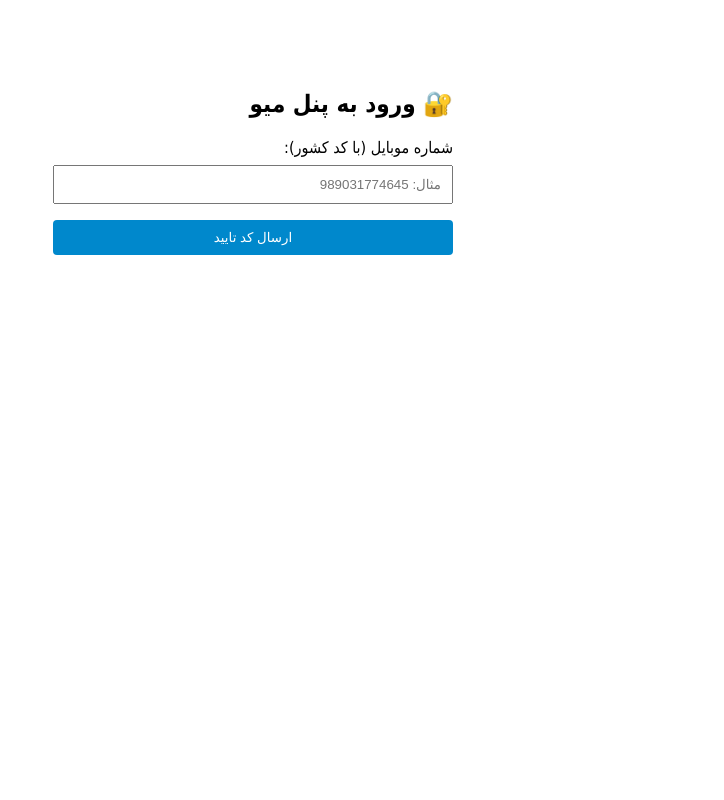
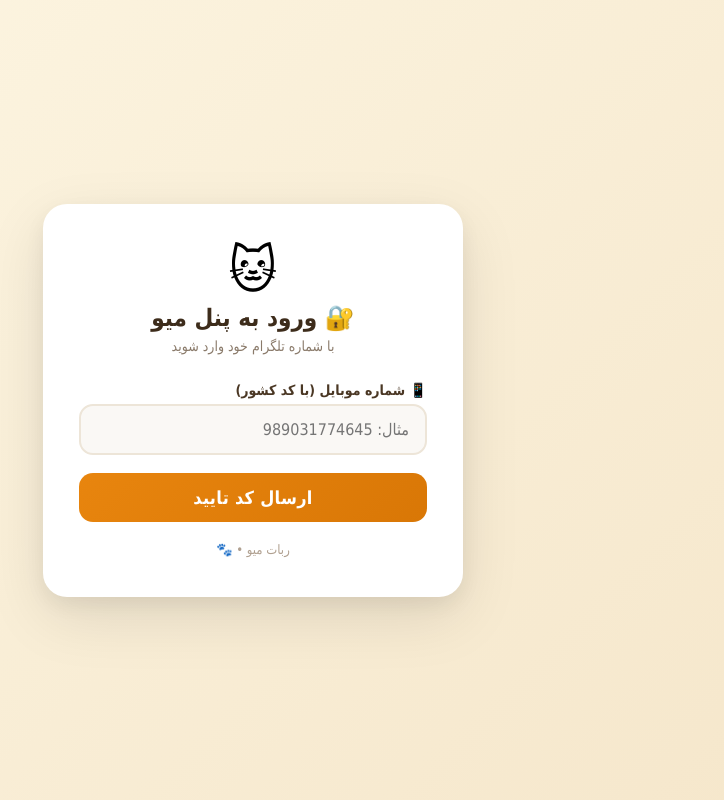
Before and after one commit to FDRIVPN/Selfbot, a Flask app: page / in a window 1280 px wide. Shown: the whole page, without its empty margins (387-1111 px from the left). Run offline with Flask 3, Linux system fonts and the light colour scheme; parts of the project's set-up code (start-up, migrations or seed data) failed here and were passed over.

Commit message:
Update login.html

```diff
--- a/templates/login.html
+++ b/templates/login.html
@@ -5,22 +5,158 @@
     <meta name="viewport" content="width=device-width, initial-scale=1.0">
     <title>ورود به پنل میو</title>
     <style>
-        body { font-family: Tahoma, sans-serif; max-width: 400px; margin: 50px auto; padding: 20px; }
-        input, button { width: 100%; padding: 10px; margin: 8px 0; box-sizing: border-box; }
-        button { background: #0088cc; color: white; border: none; cursor: pointer; border-radius: 4px; }
-        button:hover { background: #006699; }
-        .error { color: red; }
+        /* ===== Reset ===== */
+        * {
+            margin: 0;
+            padding: 0;
+            box-sizing: border-box;
+        }
+
+        body {
+            font-family: 'Vazir', 'Tahoma', sans-serif;
+            background: linear-gradient(135deg, #fdf6e3, #f5e6ca);
+            min-height: 100vh;
+            display: flex;
+            align-items: center;
+            justify-content: center;
+            padding: 20px;
+        }
+
+        .container {
+            background: #ffffff;
+            border-radius: 24px;
+            padding: 40px 36px;
+            max-width: 420px;
+            width: 100%;
+            box-shadow: 0 20px 60px rgba(0, 0, 0, 0.10), 0 8px 20px rgba(0, 0, 0, 0.06);
+            transition: transform 0.3s ease;
+        }
+
+        .container:hover {
+            transform: translateY(-4px);
+        }
+
+        .logo {
+            text-align: center;
+            font-size: 52px;
+            margin-bottom: 8px;
+            line-height: 1;
+        }
+
+        h2 {
+            text-align: center;
+            color: #3d2c1b;
+            font-weight: 700;
+            font-size: 24px;
+            margin-bottom: 6px;
+        }
+
+        .subtitle {
+            text-align: center;
+            color: #8a7a6a;
+            font-size: 14px;
+            margin-bottom: 28px;
+        }
+
+        .form-group {
+            margin-bottom: 18px;
+        }
+
+        label {
+            display: block;
+            font-size: 14px;
+            font-weight: 600;
+            color: #4a3724;
+            margin-bottom: 6px;
+        }
+
+        input {
+            width: 100%;
+            padding: 14px 16px;
+            border: 2px solid #ede5d8;
+            border-radius: 14px;
+            font-size: 16px;
+            background: #faf8f5;
+            transition: border 0.3s, box-shadow 0.3s;
+            outline: none;
+            font-family: inherit;
+        }
+
+        input:focus {
+            border-color: #e8850e;
+            box-shadow: 0 0 0 4px rgba(232, 133, 14, 0.15);
+            background: #ffffff;
+        }
+
+        .btn {
+            width: 100%;
+            padding: 14px;
+            background: linear-gradient(135deg, #e8850e, #d97706);
+            color: #ffffff;
+            border: none;
+            border-radius: 14px;
+            font-size: 18px;
+            font-weight: 700;
+            cursor: pointer;
+            transition: all 0.3s ease;
+            font-family: inherit;
+            letter-spacing: 0.3px;
+        }
+
+        .btn:hover {
+            transform: scale(1.02);
+            box-shadow: 0 8px 25px rgba(232, 133, 14, 0.35);
+        }
+
+        .btn:active {
+            transform: scale(0.97);
+        }
+
+        .footer-text {
+            text-align: center;
+            margin-top: 20px;
+            font-size: 13px;
+            color: #b0a090;
+        }
+
+        .footer-text a {
+            color: #e8850e;
+            text-decoration: none;
+            font-weight: 600;
+        }
+
+        .footer-text a:hover {
+            text-decoration: underline;
+        }
+
+        /* responsive */
+        @media (max-width: 480px) {
+            .container {
+                padding: 28px 20px;
+            }
+            h2 {
+                font-size: 20px;
+            }
+        }
     </style>
 </head>
 <body>
-    <h2>🔐 ورود به پنل میو</h2>
-    {% if error %}
-        <p class="error">{{ error }}</p>
-    {% endif %}
-    <form method="post" action="/send_code">
-        <label>شماره موبایل (با کد کشور):</label>
-        <input type="text" name="phone" placeholder="مثال: 989031774645" required>
-        <button type="submit">ارسال کد تایید</button>
-    </form>
+    <div class="container">
+        <div class="logo">🐱</div>
+        <h2>🔐 ورود به پنل میو</h2>
+        <p class="subtitle">با شماره تلگرام خود وارد شوید</p>
+
+        <form method="post" action="/send_code">
+            <div class="form-group">
+                <label>📱 شماره موبایل (با کد کشور)</label>
+                <input type="text" name="phone" placeholder="مثال: 989031774645" required>
+            </div>
+            <button type="submit" class="btn">ارسال کد تایید</button>
+        </form>
+
+        <div class="footer-text">
+            <span>ربات میو • 🐾</span>
+        </div>
+    </div>
 </body>
 </html>
```
